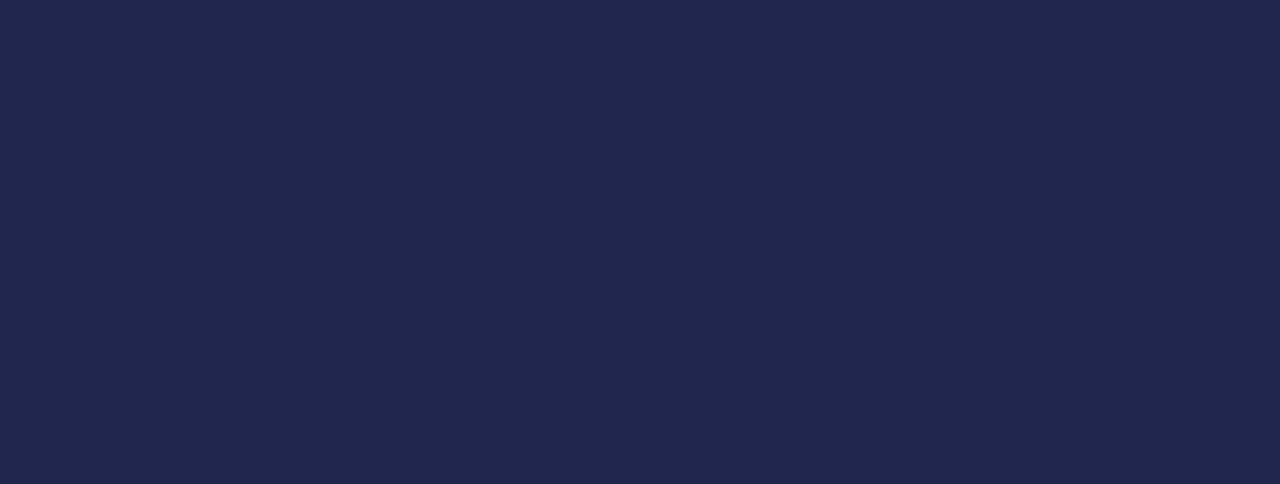
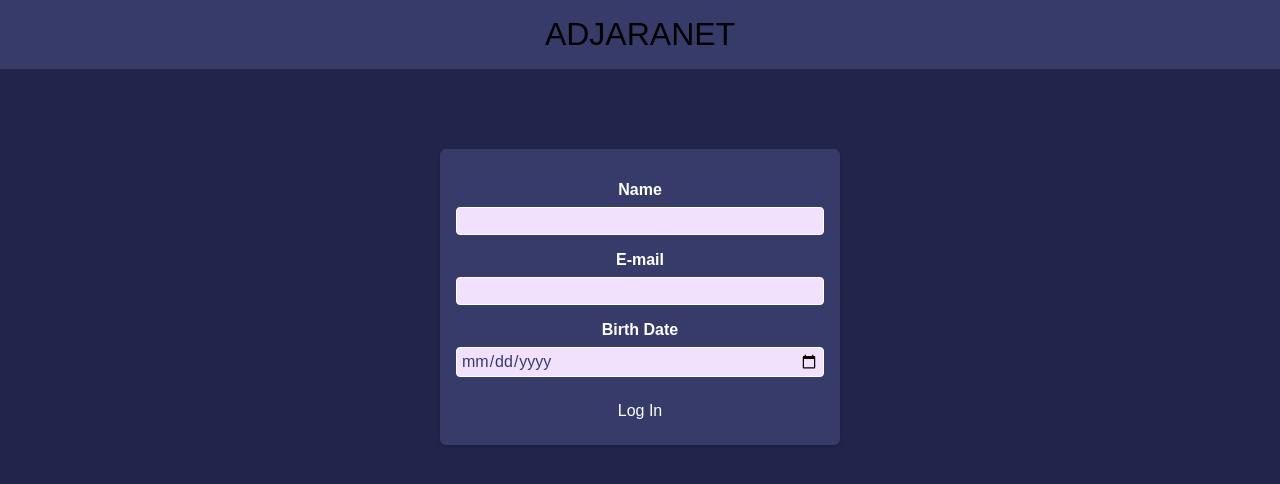
Before and after one commit to mishkamag/React-movie-app, a React (Create React App) app: page /log in a window 1280 px wide. Before the commit this address had no page. Shown: the top 484 px of the page. Built offline with nearby package versions, Linux system fonts and the light colour scheme.

Commit message:
just draw login form

```diff
--- a/src/App.js
+++ b/src/App.js
@@ -1,6 +1,7 @@
 import { useState } from "react";
 import { Route, Routes } from "react-router-dom";
 import "./App.css";
+import Login from "./components/authorization/Login";
 import FavMovies from "./components/pages/FavMovies";
 import Movies from "./components/pages/Movies";
 
@@ -34,6 +35,8 @@ function App() {
         path="/favorites"
         element={<FavMovies favoriteMovies={favoriteMovies} />}
       />
+
+      <Route path="/log" element={<Login />} />
     </Routes>
   );
 }
--- a/src/components/authorization/Login.js
+++ b/src/components/authorization/Login.js
@@ -1,21 +1,31 @@
-import React from "react";
+import { Fragment } from "react";
+import classes from "./Login.module.css";
 
 const Login = () => {
   return (
-    <div>
+    <Fragment>
+      <div className={classes.site}>ADJARANET</div>
+      <section className={classes.login}>
         <form>
+          <div className={classes.name}>
             <label htmlFor="name">Name</label>
             <input type="text" id="name" name="name" />
+          </div>
 
+          <div className={classes.email}>
             <label htmlFor="email">E-mail</label>
             <input type="email" id="email" name="email" />
+          </div>
 
+          <div className={classes.date}>
             <label thmlfor="date">Birth Date </label>
             <input type="date" id="date" name="date" />
+          </div>
 
-        <button>Log In</button>
+          <button className={classes.button}>Log In</button>
         </form>
-    </div>
+      </section>
+    </Fragment>
   );
 };
 
--- a/src/components/authorization/Login.module.css
+++ b/src/components/authorization/Login.module.css
@@ -0,0 +1,64 @@
+.login {
+  margin: 5rem auto;
+  width: 95%;
+  max-width: 25rem;
+  border-radius: 6px;
+  background-color: #373b69;
+  box-shadow: 0 1px 4px rgba(0, 0, 0, 0.2);
+  padding: 1rem;
+  text-align: center;
+  color: white;
+}
+
+.site {
+  padding: 1rem;
+  display: flex;
+  align-items: center;
+  justify-content: center;
+  background-color: #373b69;
+  font-size: 2rem;
+}
+
+.name,
+.date,
+.email,
+.button {
+  margin-top: 1rem;
+}
+
+.name label,
+.email label,
+.date label {
+  display: block;
+  color: white;
+  font-weight: bold;
+  margin-bottom: 0.5rem;
+}
+
+.name input,
+.email input,
+.date input {
+  font: inherit;
+  background-color: #f1e1fc;
+  color: #373b69;
+  border-radius: 4px;
+  border: 1px solid white;
+  width: 100%;
+  text-align: left;
+  padding: 0.25rem;
+}
+
+.button {
+  cursor: pointer;
+  font: inherit;
+  color: white;
+  background-color: #373b69;
+  border: 1px solid #373b69;
+  border-radius: 4px;
+  padding: 0.5rem 2.5rem;
+}
+
+.button:hover {
+  background-color: #22254b;
+  border-color: #22254b;
+}
```
Lines whose indentation alone changed are shown as unchanged.
